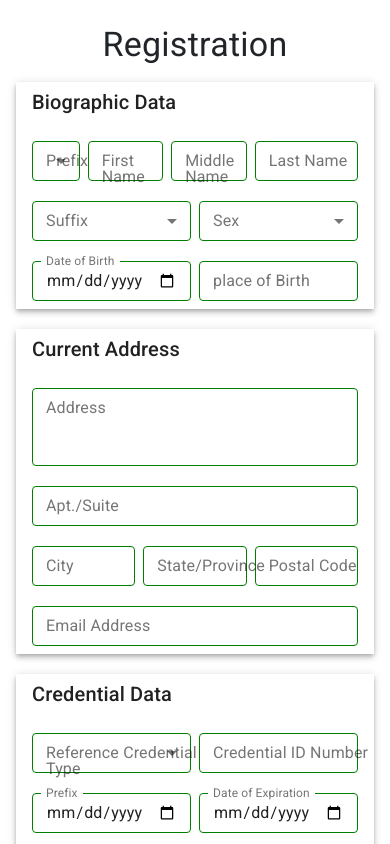
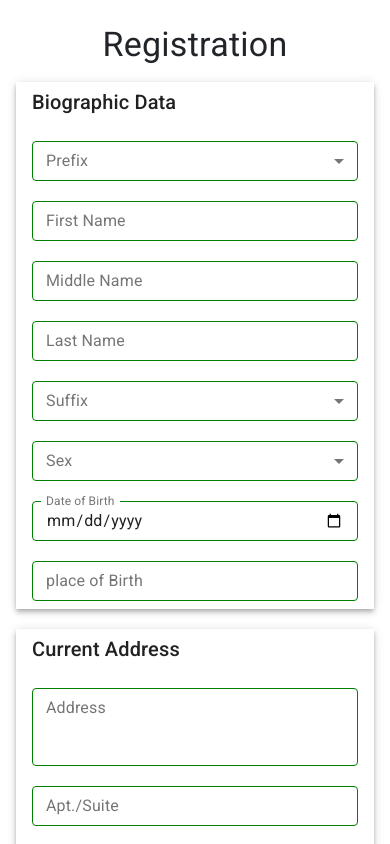
Before and after one commit to olayinkaa/ipharm, a React (Create React App) app: page / in a window 390 px wide. Shown: the top 844 px of the page. Built offline with nearby package versions, Linux system fonts and the light colour scheme.

Commit message:
fixed grid layout on mobile

```diff
--- a/src/views/Registration.js
+++ b/src/views/Registration.js
@@ -75,7 +75,7 @@ const Registration = () => {
                                                 Biographic Data
                                             </Typography>
                                         </Grid>
-                                        <Grid item xs={2}>
+                                        <Grid item xs={12} md={2}>
                                             <MaterialSelectField
                                             name="prefix"
                                             label="Prefix"
@@ -90,7 +90,7 @@ const Registration = () => {
                                                 ))}
                                             </MaterialSelectField>
                                         </Grid>
-                                        <Grid item xs={3}>
+                                        <Grid item xs={12} md={3}>
                                             <MaterialTextField
                                             name="firstName"
                                             type="text"
@@ -101,7 +101,7 @@ const Registration = () => {
                                             fullWidth
                                             />
                                         </Grid>
-                                        <Grid item xs={3}>
+                                        <Grid item xs={12} md={3}>
                                             <MaterialTextField
                                             name="middleName"
                                             type="text"
@@ -112,7 +112,7 @@ const Registration = () => {
                                             fullWidth
                                             />
                                         </Grid>
-                                        <Grid item xs={4}>
+                                        <Grid item xs={12} md={4}>
                                             <MaterialTextField
                                             name="lastName"
                                             type="text"
@@ -124,7 +124,7 @@ const Registration = () => {
                                             />
                                         </Grid>
                                         {/* -------------------------------------> */}
-                                        <Grid item xs={6}>
+                                        <Grid item xs={12} md={6}>
                                             <MaterialSelectField
                                             name="suffix"
                                             label="Suffix"
@@ -139,7 +139,7 @@ const Registration = () => {
                                                 ))}
                                             </MaterialSelectField>
                                         </Grid>
-                                        <Grid item xs={6}>
+                                        <Grid item xs={12} md={6}>
                                             <MaterialSelectField
                                             name="sex"
                                             label="Sex"
@@ -155,7 +155,7 @@ const Registration = () => {
                                             </MaterialSelectField>
                                         </Grid>
                                         {/* ------------------------------------> */}
-                                        <Grid item xs={6}>
+                                        <Grid item xs={12} md={6}>
                                             <MaterialTextField
                                             name="date_of_birth"
                                             type="date"
@@ -169,7 +169,7 @@ const Registration = () => {
                                             fullWidth
                                             />
                                         </Grid>
-                                        <Grid item xs={6}>
+                                        <Grid item xs={12} md={6}>
                                             <MaterialTextField
                                             name="place_of_birth"
                                             type="text"
@@ -216,7 +216,7 @@ const Registration = () => {
                                             fullWidth
                                             />
                                         </Grid>
-                                        <Grid item xs={4}>
+                                        <Grid item xs={12} md={4}>
                                             <MaterialTextField
                                             name="city"
                                             type="text"
@@ -227,7 +227,7 @@ const Registration = () => {
                                             fullWidth
                                             />
                                         </Grid>
-                                        <Grid item xs={4}>
+                                        <Grid item xs={12} md={4}>
                                             <MaterialTextField
                                             name="stateProvince"
                                             type="text"
@@ -238,7 +238,7 @@ const Registration = () => {
                                             fullWidth
                                             />
                                         </Grid>
-                                        <Grid item xs={4}>
+                                        <Grid item xs={12} md={4}>
                                             <MaterialTextField
                                             name="postalCode"
                                             type="text"
@@ -271,7 +271,7 @@ const Registration = () => {
                                                 Credential Data
                                             </Typography>
                                         </Grid>
-                                        <Grid item xs={6}>
+                                        <Grid item xs={12}  md={6}>
                                             <MaterialSelectField
                                             name="credentialType"
                                             label="Reference Credential Type"
@@ -286,7 +286,7 @@ const Registration = () => {
                                                 ))}
                                             </MaterialSelectField>
                                         </Grid>
-                                        <Grid item xs={6}>
+                                        <Grid item xs={12} md={6}>
                                             <MaterialTextField
                                             name="credentialID"
                                             type="number"
@@ -297,7 +297,7 @@ const Registration = () => {
                                             fullWidth
                                             />
                                         </Grid>
-                                        <Grid item xs={6}>
+                                        <Grid item xs={12} md={6}>
                                             <MaterialTextField
                                             name="date_of_issue"
                                             type="date"
@@ -311,7 +311,7 @@ const Registration = () => {
                                             fullWidth
                                             />
                                         </Grid>
-                                        <Grid item xs={6}>
+                                        <Grid item xs={12} md={6}>
                                             <MaterialTextField
                                             name="date_of_expiration"
                                             type="date"
@@ -325,7 +325,7 @@ const Registration = () => {
                                             fullWidth
                                             />
                                         </Grid>
-                                        <Grid item xs={12}>
+                                        <Grid item  xs={12}>
                                             <MaterialTextField
                                             name="issuingAuthority"
                                             type="text"
--- a/src/views/SuccessPage.js
+++ b/src/views/SuccessPage.js
@@ -25,7 +25,7 @@ const SuccessPage = () => {
             justify="center"
             alignItems="center"
             >
-               <Grid item xs={4}>
+               <Grid item xs={12} md={4}>
                     <Card className={classes.root}>
                         <CardContent>
                         <Typography variant="h4" component="h2" className={classes.title} color="textSecondary" gutterBottom>
```
